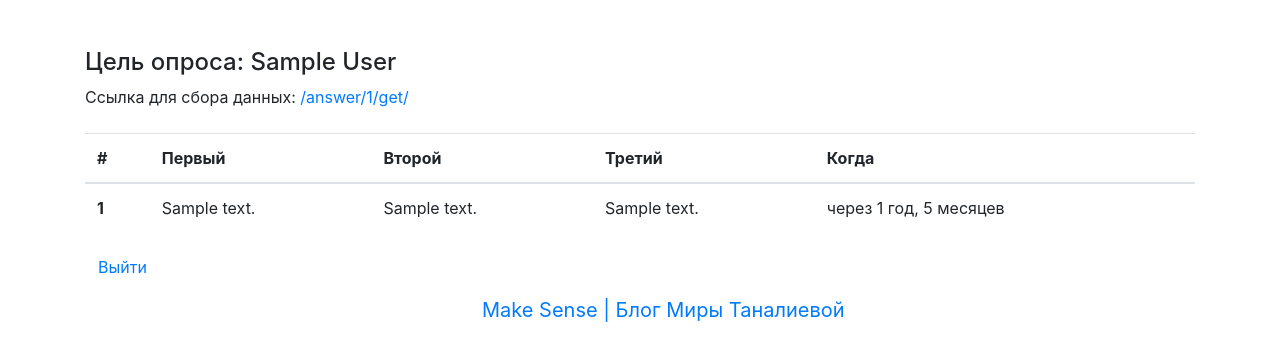
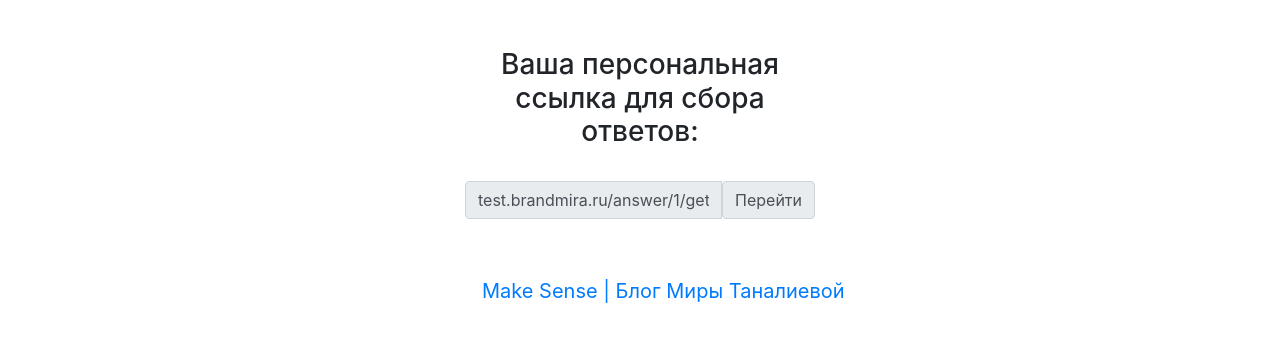
Before and after one commit to aiksu/mira, a Django app: page / in a window 1280 px wide. Shown: the top 361 px of the page. Run offline with Django 3.2, Linux system fonts and the light colour scheme; a user stored in the database is signed in; tables that the repository leaves empty hold one stand-in row (values such as "Sample post"); some libraries are stand-ins or nearby versions.

Commit message:
domain added

```diff
--- a/templates/main.html
+++ b/templates/main.html
@@ -60,7 +60,8 @@
                                     </div>
                                     <input type="tel" name="phone" class="form-control"
                                            placeholder="+7 (917) 356 2219" data-inputmask="'mask': '+7 (999) 999 9999'"
-                                           autocomplete="off" spellcheck="false" autocorrect="off" autocapitalize="off" required>
+                                           autocomplete="off" spellcheck="false" autocorrect="off" autocapitalize="off"
+                                           required>
 
                                 </div>
                             </div>
@@ -80,14 +81,17 @@
                                     </div>
                                     <input type="password" name="password1" class="form-control"
                                            placeholder="********" minlength="6" pattern=".{6,}" required>
-                                    <small id="passwordHelp" class="form-text text-muted">Минимальное количество символов - 6</small>
+                                    <small id="passwordHelp" class="form-text text-muted">Минимальное количество
+                                        символов - 6
+                                    </small>
                                 </div>
                             </div>
                             <div class="text-center">
                                 <button type="submit" class="btn btn-block btn-outline-secondary mt-4 mb-2">Принять
                                     участие
                                 </button>
-                                <p class="small">Или <a href="{% url 'account_login' %}">войдите</a>, если у вас уже есть аккаунт</p>
+                                <p class="small">Или <a href="{% url 'account_login' %}">войдите</a>, если у вас уже
+                                    есть аккаунт</p>
                             </div>
                         </form>
                     </div>
@@ -95,16 +99,35 @@
             </div>
         </section>
     {% else %}
-        {% include 'core/include/results.html' %}
+        <section>
+            <div class="container pt-5 pb-5">
+                <div class="row justify-content-center">
+                    <div class="col-12 col-lg-4 col-md-6 text-center">
+                        <h3 class="text-center pb-4">Ваша персональная ссылка для сбора ответов:</h3>
+{#                        <input type="url" value="{% url 'core:answer-get' user.id %}">#}
+                        <div class="input-group">
+
+                            <input type="text" class="form-control" id="validationDefaultUsername"
+                                   placeholder="Ссылка" aria-describedby="inputGroupPrepend2" value="test.brandmira.ru{% url 'core:answer-get' user.id %}" readonly>
+                            <div class="input-group-addon">
+                                <a href="{% url 'core:answer-get' user.id %}" class="input-group-text" id="inputGroupPrepend2" style="text-decoration: none">Перейти</a>
+                            </div>
+                        </div>
+                    </div>
+                </div>
+            </div>
+        </section>
+        {#        {% include 'core/include/results.html' %}#}
     {% endif %}
     <section>
-    <div class="container">
-        <div class="row justify-content-center">
-            <div class="col-12 col-lg-4 col-md-6">
-                <p class="text-center"><a target="_blank" href="https://vk.com/imirata" class="btn btn-link btn-lg">Make Sense | Блог Миры Таналиевой</a></p>
+        <div class="container">
+            <div class="row justify-content-center">
+                <div class="col-12 col-lg-4 col-md-6">
+                    <p class="text-center"><a target="_blank" href="https://vk.com/imirata" class="btn btn-link btn-lg">Make
+                        Sense | Блог Миры Таналиевой</a></p>
+                </div>
             </div>
         </div>
-    </div>
     </section>
 {% endblock %}
 
```
